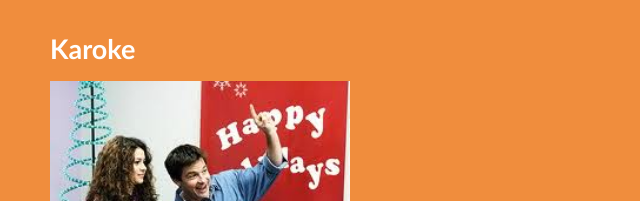
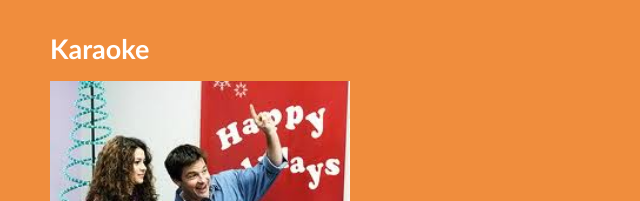
Before and after one commit to cvan/hotcops, a plain HTML site: page index.html in a window 1280 px wide. Shown: the part 3927-4128 px from the top of the page, 0-640 px from the left. Drawn offline with Linux system fonts and the light colour scheme.

Commit message:
misspelled karaoke

```diff
--- a/index.html
+++ b/index.html
@@ -99,7 +99,7 @@
             <img src="mayoneggs.gif">
             <h2>Unlimited Juice</h2>
             <img src="busterjuice.jpg">
-            <h2>Karoke</h2>
+            <h2>Karaoke</h2>
             <img src="afternoondelight.jpeg">
         </menu>
     </body>
```
